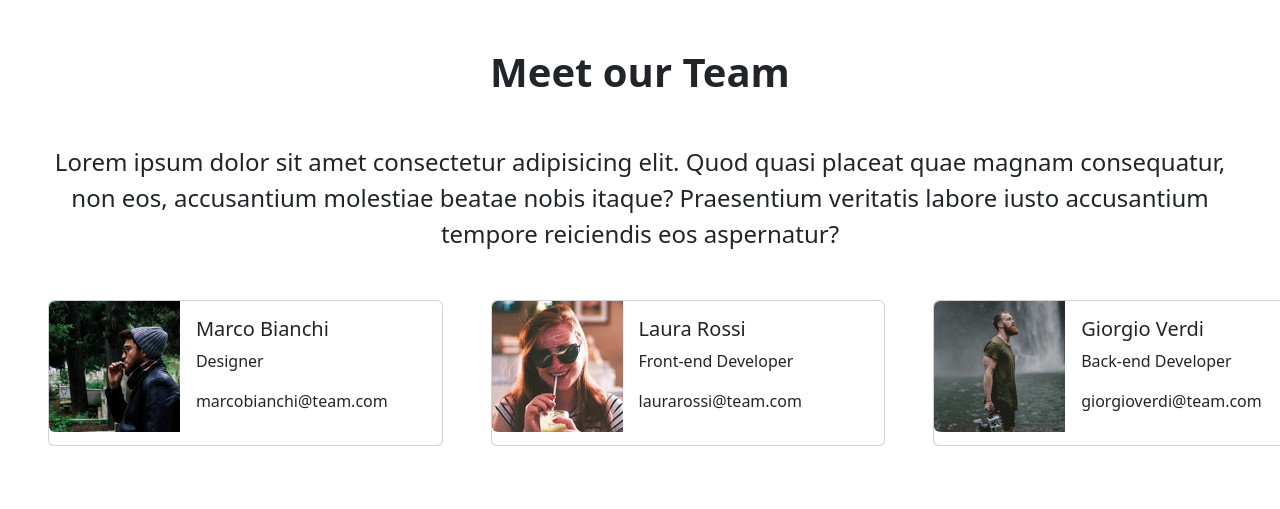
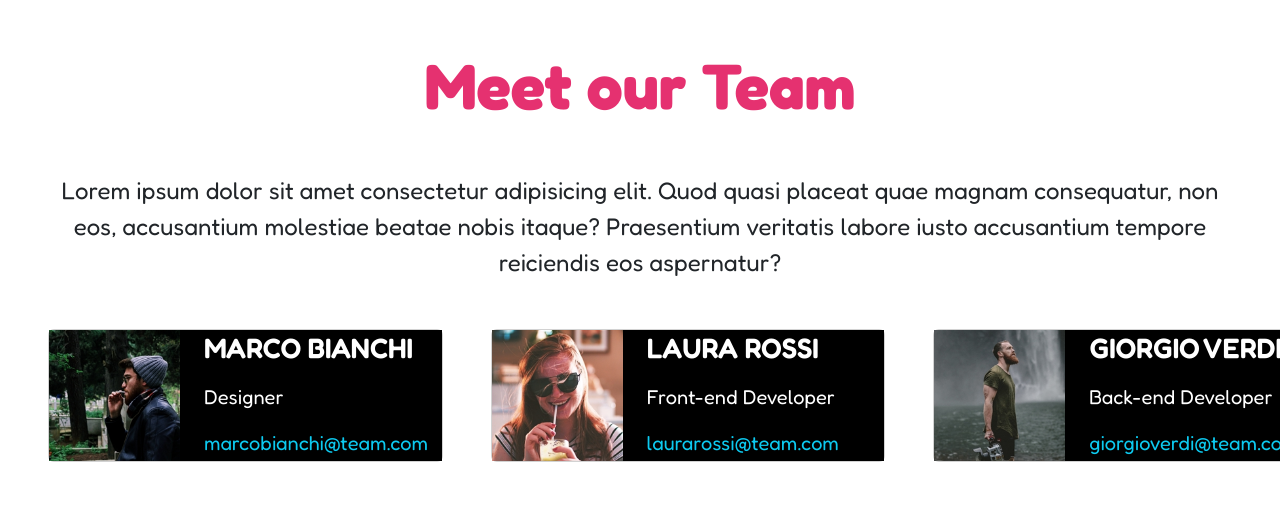
Before and after one commit to GiuseppeColucci95/js-our-team, a plain HTML site: page index.html in a window 1280 px wide. Shown: the top 509 px of the page. Drawn offline with nearby package versions, Linux system fonts and the light colour scheme.

Commit message:
edit markup and css style

```diff
--- a/assets/css/style.css
+++ b/assets/css/style.css
@@ -0,0 +1,12 @@
+:root {
+  --h1-color: #e53170;
+}
+
+body {
+  font-family: "Fredoka", serif;
+}
+
+h1 {
+  font-size: 4rem;
+  color: var(--h1-color);
+}
--- a/assets/js/script.js
+++ b/assets/js/script.js
@@ -68,15 +68,15 @@ function getMarkup(object) {
   const markup = `
       <div class="col-4">
         <div class="card mb-3">
-        <div class="row g-0">
+          <div class="row g-0 bg-black">
             <div class="col-4">
-            <img src="${object.img}" class="img-fluid rounded-start" alt="Card title">
+              <img src="${object.img}" class="img-fluid" alt="Card title">
             </div>
-          <div class="col-8 d-flex align-items-center">
-            <div class="card-body">
-              <h5>${object.name}</h5>
-              <p>${object.role}</p>
-              <p>${object.email}</p>
+            <div class="col-8 px-4 d-flex align-items-center">
+              <div>
+                <h5 class="text-white fw-semibold fs-3">${object.name.toUpperCase()}</h5>
+                <p class="text-white fs-5 my-3">${object.role}</p>
+                <p class="text-info fs-5 my-0">${object.email}</p>
               </div>
             </div>
           </div>
--- a/index.html
+++ b/index.html
@@ -5,6 +5,10 @@
   <meta charset="UTF-8">
   <meta name="viewport" content="width=device-width, initial-scale=1.0">
   <title>Our Team</title>
+
+  <link rel="preconnect" href="https://fonts.googleapis.com">
+  <link rel="preconnect" href="https://fonts.gstatic.com" crossorigin>
+  <link href="https://fonts.googleapis.com/css2?family=Fredoka:wght@300..700&display=swap" rel="stylesheet">
 
   <link href="https://cdn.jsdelivr.net/npm/bootstrap@5.3.3/dist/css/bootstrap.min.css" rel="stylesheet"
     integrity="sha384-QWTKZyjpPEjISv5WaRU9OFeRpok6YctnYmDr5pNlyT2bRjXh0JMhjY6hW+ALEwIH" crossorigin="anonymous">
```
Also changed, not shown: 1 other file. Lines whose indentation alone changed are shown as unchanged.
